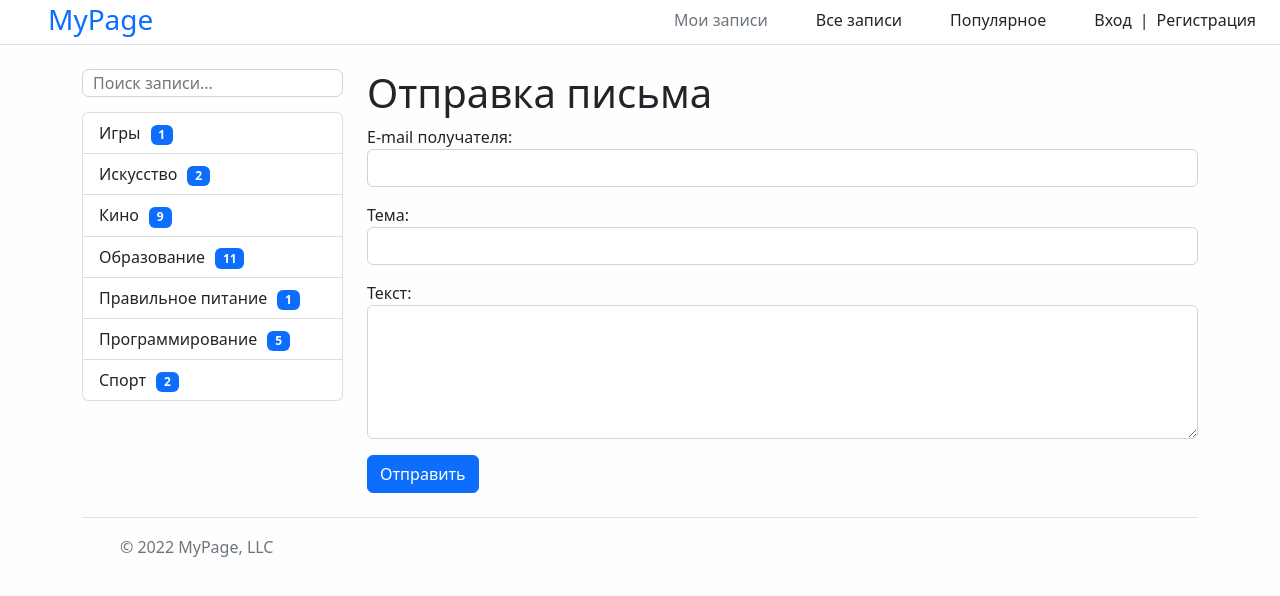
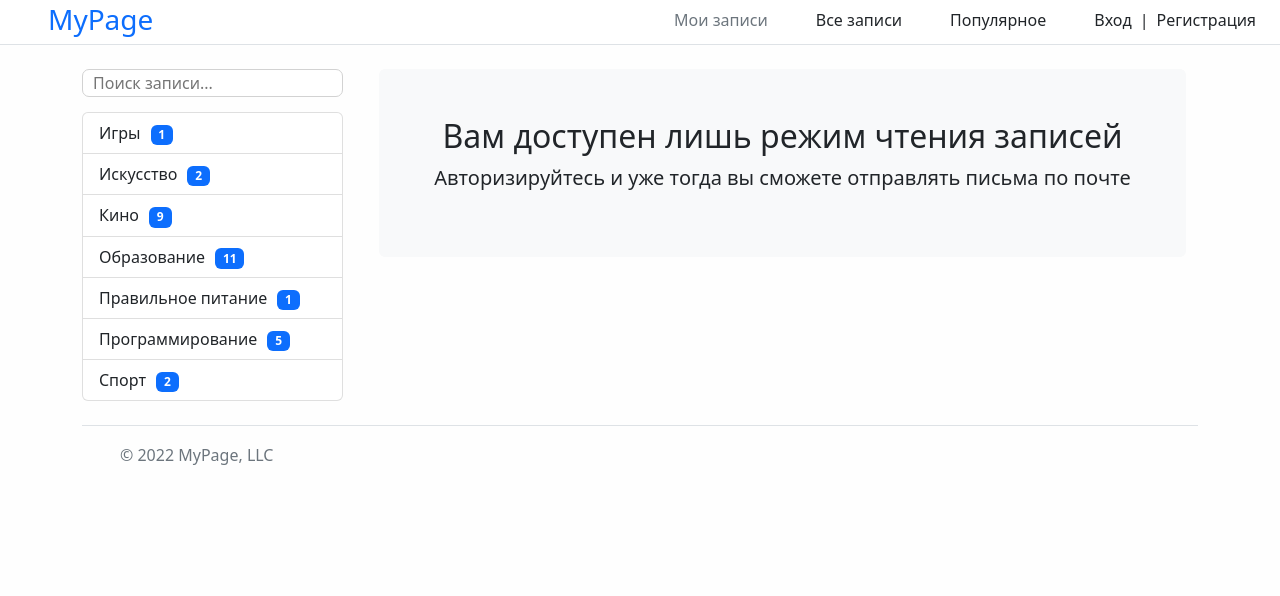
Before and after one commit to thekarenovich/improved_web_page, a Django app: page /email/ in a window 1280 px wide. Shown: the top 596 px of the page. Run offline with Django 4.2, Linux system fonts and the light colour scheme; data comes from the database, SQL or seed files in the repository.

Commit message:
Update email.html

```diff
--- a/mysite/news/templates/news/email.html
+++ b/mysite/news/templates/news/email.html
@@ -9,13 +9,23 @@
 {% endblock %}
 
 {% block content %}
+{% if request.user.is_authenticated %}
+    <h2>Написать по почте</h2>
 
-<h1>Отправка письма</h1>
-
-<form method="post">
-    {% csrf_token %}
-    {{ form.as_p }}
-    <button type="submit" class="btn btn-primary btn-block">Отправить</button>
-</form>
+    <form method="post">
+        {% csrf_token %}
+        {{ form.as_p }}
+        <button type="submit" class="btn btn-primary btn-block">Отправить</button>
+    </form>
+{% else %}
+          <main class="container">
+      <div class="bg-light p-5 rounded">
+          <center>
+              <h2>Вам доступен лишь режим чтения записей</h2>
+              <p class="lead">Авторизируйтесь и уже тогда вы сможете <strong>отправлять письма по почте</strong></p>
+          </center>
+       </div>
+    </main>
+{% endif %}
 
 {% endblock %}
```
